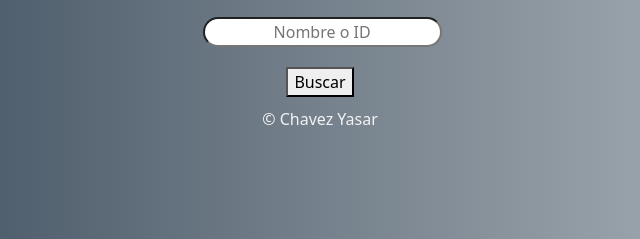
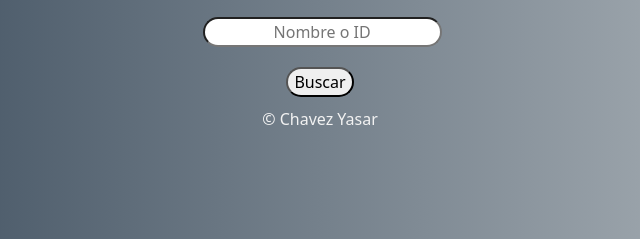
Before and after one commit to YasarChavez/Pokemon-API---2.0, a plain HTML site: page index.html in a window 1280 px wide. Shown: the part 143-382 px from the top of the page, 320-960 px from the left. Drawn offline with nearby package versions, Linux system fonts and the light colour scheme; no server answers.

Commit message:
Update Estilos

```diff
--- a/style.css
+++ b/style.css
@@ -74,7 +74,8 @@ background: linear-gradient(to right, #2c3e50, #bdc3c7);
 }
 
 #botones #menosdiez,
-#botones #masdiez{
+#botones #masdiez,
+#busqueda{
     border-radius: 25px;
 }
 button:hover{
```
